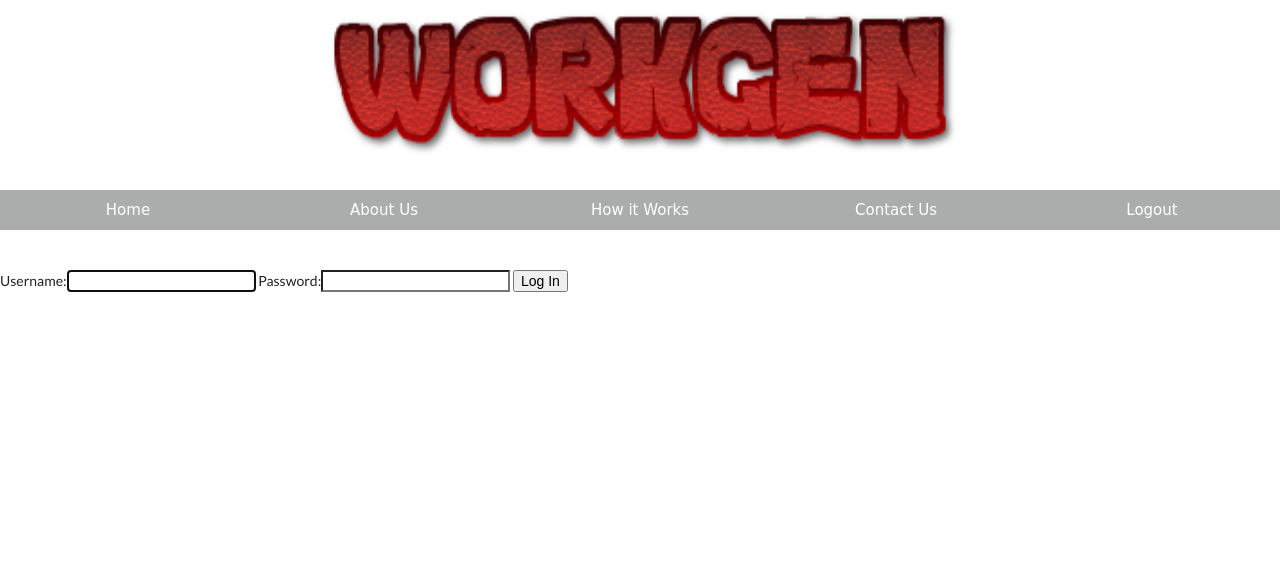
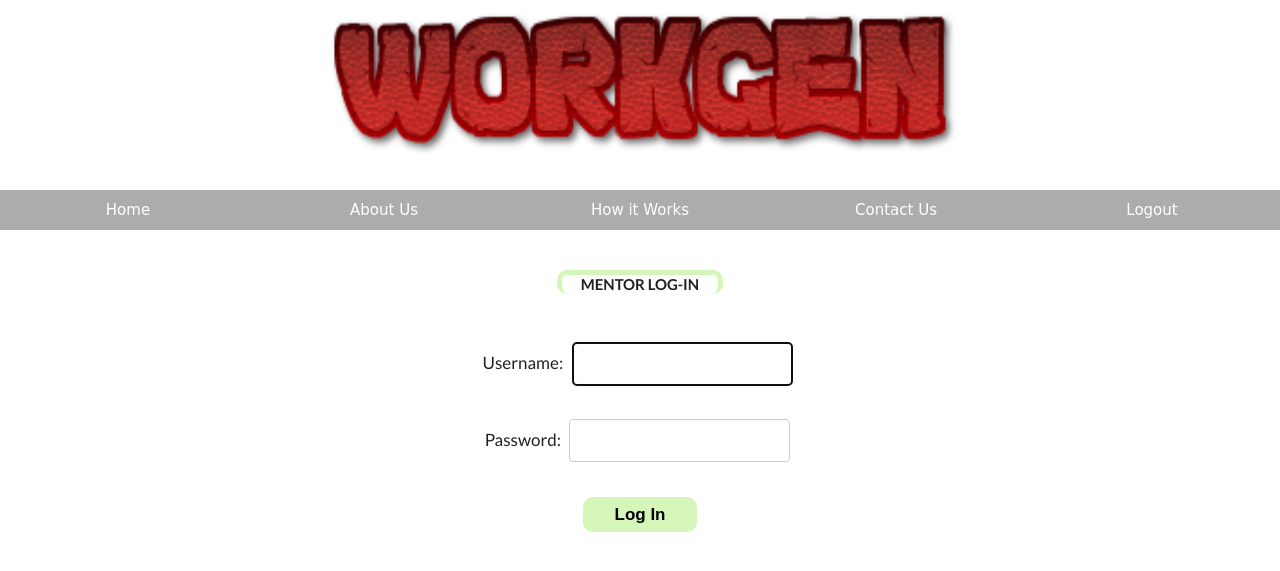
Before and after one commit to sandy9999/WorkGen, a Django app: page /upload/login in a window 1280 px wide. Shown: the top 571 px of the page. Run offline with Django 3.2, Linux system fonts and the light colour scheme; parts of the project's set-up code (start-up, migrations or seed data) failed here and were passed over; some libraries are stand-ins or nearby versions.

Commit message:
ui modified

```diff
--- /dev/null
+++ b/searchapp/static/login.css
@@ -0,0 +1,53 @@
+.form{
+  text-align:center;
+  font-size:17px;
+  }
+
+  .form-head{
+    font-size:25px;
+    width:13%;
+    background:white;
+    border-radius:10px;
+    border-top:5px solid #d5f6b9;
+    border-left:5px solid #d5f6b9;
+    border-right:5px solid #d5f6b9;
+    margin: 0 auto;
+
+
+  }
+
+  p>input[type="text"]{
+    border: 1px solid #ccc;
+    border-radius: 4px;
+    box-sizing: border-box;
+    padding: 12px 10px;
+    margin: 8px 5px;
+    font-size:15px;
+  }
+  p>input[type="password"]{
+    border: 1px solid #ccc;
+    border-radius: 4px;
+    box-sizing: border-box;
+    padding: 12px 10px;
+    margin: 8px 5px;
+    font-size:15px;
+  }
+
+  .errorlist{
+    margin-bottom:10px;
+
+  }
+
+
+
+input[type=submit] {
+ background-color:#d5f6b9;
+ border: none;
+ color:black;
+ padding: 8px 32px;
+ text-decoration: none;
+ margin: 10px 20px;
+ cursor: pointer;
+ border-radius:10px;
+ font-weight:bold;
+}
--- a/searchapp/templates/login.html
+++ b/searchapp/templates/login.html
@@ -1,11 +1,29 @@
 {% extends "layout.html" %}
 {% block title %}Mentor Log-In{% endblock %}
+{% load static %}
+{% block css %}
+  <link rel="stylesheet" type="text/css" href="{% static 'login.css' %}"/>
+  {% endblock %}
 {% block student_view %}
+<br>
+<br>
+<div class="form">
+<div class="form-head"><h4>MENTOR LOG-IN</h4></div>
 <br>
 <br>
 <form class="site-form" method="post" action="login">
 {% csrf_token %}
-{{form}}
+
+
+{{form.as_p}}
+{% if form.subject.errors %}
+    <ol>
+    {% for error in form.subject.errors %}
+        <li><strong>{{ error|escape }}</strong></li>
+    {% endfor %}
+    </ol>
+    {% endif %}
 <input type="submit" value="Log In">
 </form>
+</div>
 {% endblock %}
--- a/searchapp/templates/mentor_view.html
+++ b/searchapp/templates/mentor_view.html
@@ -11,10 +11,12 @@ Hello
 <br>
 <br>
 <br>
+ <div class="dashboard">
   <div class="ui grid">
     <div class="three wide column"><div class="button"><a href="questions_upload" class="button">Upload Questions</a></div></div>
     <div class="three wide column">2</div>
     <div class="three wide column">3</div>
     <div class="three wide column">4</div>
   </div>
+</div>
 {% endblock %}
--- a/searchapp/views.py
+++ b/searchapp/views.py
@@ -1,10 +1,11 @@
 from django.shortcuts import render,redirect,render_to_response
-from django.contrib.auth.forms import UserCreationForm,AuthenticationForm
+from django.contrib.auth.forms import AuthenticationForm
 from django.contrib.auth import login,logout
 from django.contrib.auth.decorators import login_required
 from django.contrib.auth.models import User
 from django.http import HttpResponse
 import xlrd
+from .test_paper import generate_test_paper
 from .models import Questions, Mentor
 #from .parser import parser_of_excel
 
@@ -45,8 +46,17 @@ def add_questions(request):
             return render(request,'question_upload_mentor.html',{'error':"no subject selected",'flag':'1'})
         if len(request.FILES)!=0:
             file_obj = request.FILES['datafile']
-            work_book = xlrd.open_workbook(file_contents=file_obj.read())
+            #work_book = xlrd.open_workbook(file_contents=file_obj.read())
             #handle_uploaded_file(work_book,subject)
+            generate_test_paper("science",['Sun','Gravitation'],{
+                '1A': [5, 5],
+                '1B': [5, 5],
+                '2': [7, 5],
+                '3': [7, 5],
+                '5': [2, 2]
+            }
+
+            )
             return HttpResponse("added successfully")
         else:
             return render(request,'question_upload_mentor.html',{'error':"no file selected",'flag':'1'})
```
Also changed, not shown: searchapp/static/mentor_view_style.css (+12 -4 lines), searchapp/static/question_upload_style.css (+22 -0 lines), searchapp/templates/question_upload_mentor.html (+9 -6 lines).
